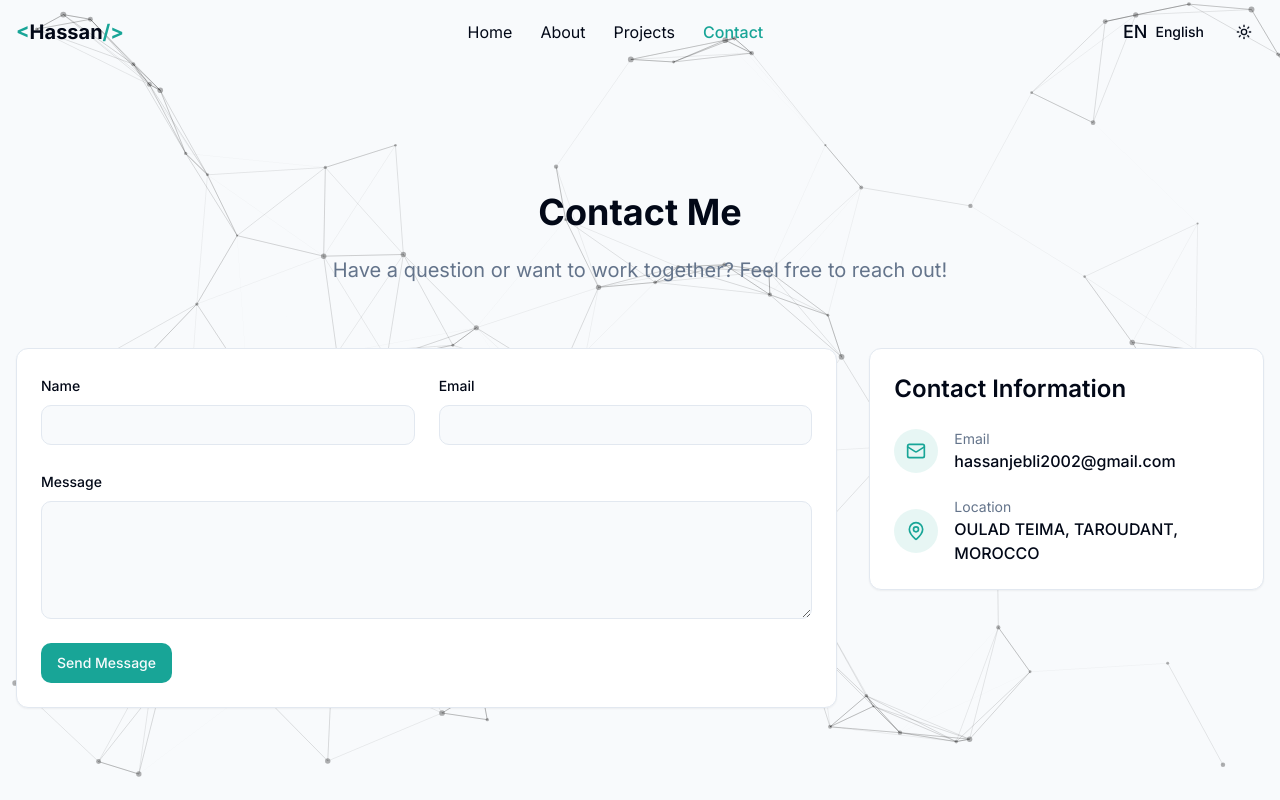
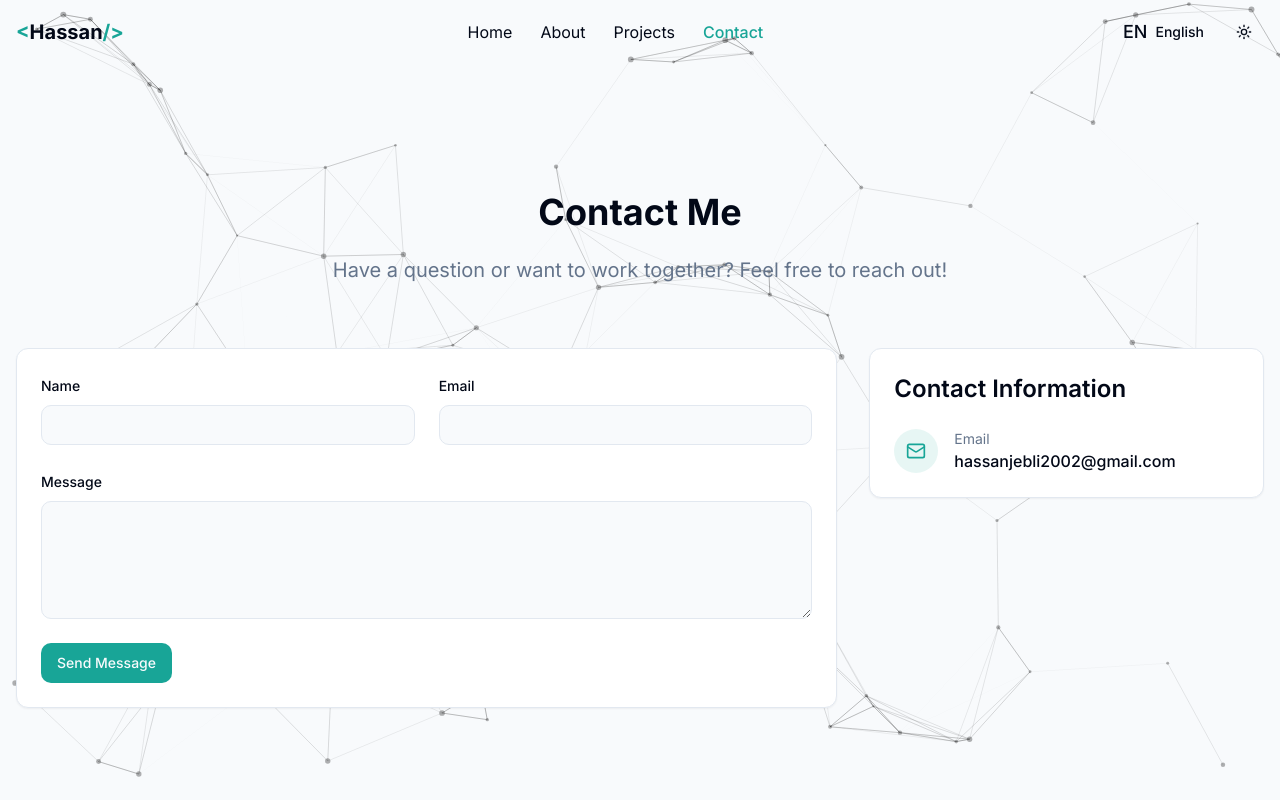
Before and after one commit to hassanjebli/me, a React (Vite) app: page /me/contact in a window 1280 px wide. Shown: the top 800 px of the page. Built offline with nearby package versions, Linux system fonts and the light colour scheme.

Commit message:
apply few changes

```diff
--- a/src/pages/Contact.tsx
+++ b/src/pages/Contact.tsx
@@ -198,17 +198,7 @@ const Contact = () => {
                     </div>
                   </div>
 
-                  <div className="flex items-center">
-                    <div className="bg-primary/10 p-3 rounded-full mr-4">
-                      <MapPin className="h-5 w-5 text-primary" />
-                    </div>
-                    <div>
-                      <p className="text-sm text-muted-foreground">Location</p>
-                      <p className="font-medium">
-                        {t('contact.info.location')}
-                      </p>
-                    </div>
-                  </div>
+
                 </div>
               </CardContent>
             </Card>
--- a/src/pages/Home.tsx
+++ b/src/pages/Home.tsx
@@ -117,14 +117,14 @@ const Home = () => {
                 <DropdownMenuContent align="end" className="w-[200px]">
                   <DropdownMenuItem
                     className="flex items-center gap-2 cursor-pointer"
-                    onClick={() => window.open('/me/documents/cv.pdf', '_blank')}
+                    onClick={() => window.open('/me/documents/en.pdf', '_blank')}
                   >
                     <FileDown className="w-4 h-4" />
                     <span>{t('hero.cta.cv.english')}</span>
                   </DropdownMenuItem>
                   <DropdownMenuItem
                     className="flex items-center gap-2 cursor-pointer"
-                    onClick={() => window.open('/me/documents/cv.pdf', '_blank')}
+                    onClick={() => window.open('/me/documents/fr.pdf', '_blank')}
                   >
                     <FileDown className="w-4 h-4" />
                     <span>{t('hero.cta.cv.french')}</span>
```
Also changed, not shown: 2 other files (tests, documents, lock files or other folders).
